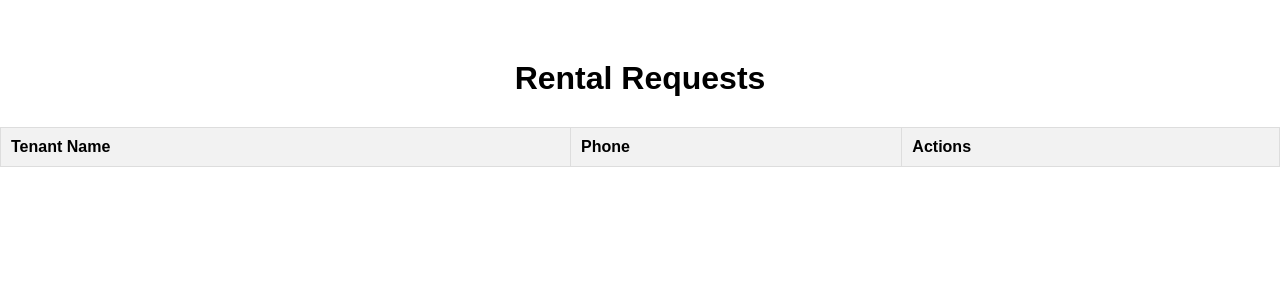
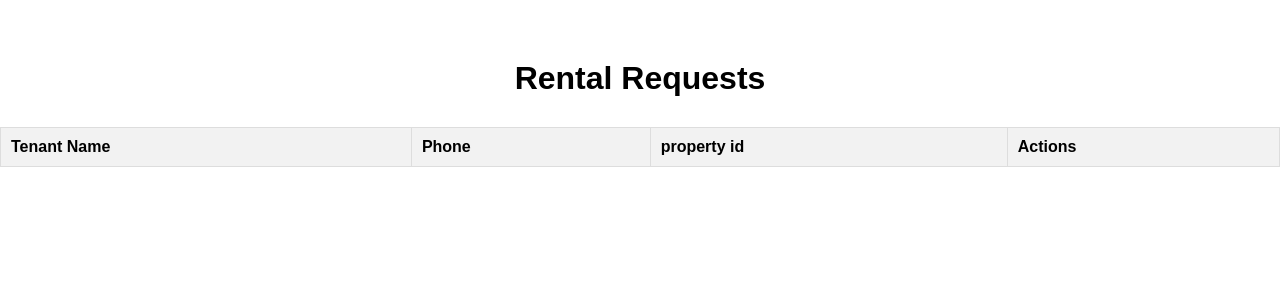
Before and after one commit to noopali/HouseRentalSite, a PHP site: page /landlord.requests.php in a window 1280 px wide. Shown: the part 90-390 px from the top of the page. Run offline with PHP 8.4, Linux system fonts and the light colour scheme; the visitor is signed in with stand-in values (Sample User, id 1); data comes from the database, SQL or seed files in the repository; tables that the repository leaves empty or names only in its code hold one stand-in row (values such as "Sample post"); lists and menus that the app fills with data are empty.

Commit message:
minor correction

```diff
--- /dev/null
+++ b/landlord.operations.php
@@ -0,0 +1,4 @@
+<?php
+
+
+?>
--- a/landlord.requests.php
+++ b/landlord.requests.php
@@ -211,31 +211,26 @@ $crud = new Crud();
         <tr>
           <th>Tenant Name</th>
           <th>Phone</th>
+          <th>property id</th>
           <th>Actions</th>
         </tr>
       </thead>
       <tbody id="rentalTableBody">
         <?php
-        // $table = "property";
-        // $column = "pid,photo,price,location,rooms";
-        // $condition = "=";
-        // $key = "landlord";
-        // $value = $_SESSION["lid"];
-        // $select = $crud->select($table, $column, $condition, $key, $value);//select column from table where key = value
+        $propertyRows = $_SESSION['propetyRows'];
         $table = "booking";
         $lid = $_SESSION['lid'];
-        $selectColumns = ["tenant.tname","tenant.tphone"];
+        $selectColumns = ["tenant.tname","tenant.tphone","booking.property"];
         $joinCondition = "booking.tenant = tenant.tid";
         $condition = "booking.landlord = '{$lid}' and booking.request = '1'";
         $select = $crud->selectJoinCondition($table, "tenant", $joinCondition, $condition, $selectColumns);
 
         if ($select) {
-          // Iterate through all rows fetched from the database
           while ($row = mysqli_fetch_assoc($select)) {
             echo "<tr>";
             echo "<td>" . $row["tname"] . "</td>";
             echo "<td>" . $row["tphone"] . "</td>";
-            echo "</tr>";
+            echo "<td>".$row["property"]."</td>";
           }
         } else {
           echo "<script>alert('No Request Found');</script>";
--- a/landlord.view.php
+++ b/landlord.view.php
@@ -230,7 +230,7 @@ height: 80px;
 <header>
     <a href="#" class="logo"><img src="logo.png" alt=""></a>
     <ul class="navbar">
-      <li><a href="index.php">Home</a></li>
+      <li><a href="landlord.view.php">Home</a></li>
       <li><a href="landlord.requests.php">Rental Requests</a></li>
       <li><a href="landlord.mytenents.php">My Tenants</a></li>
         </ul>
@@ -276,14 +276,14 @@ height: 80px;
       </thead>
       <tbody id="rentalTableBody">
         <?php
-        $tid = $_SESSION["tid"];
         $table = "property";
         $column = "pid,photo,price,location,rooms";
         $condition = "=";
         $key = "landlord";
         $value = $_SESSION["lid"];
         $select = $crud->select($table, $column, $condition, $key, $value);//select column from table where key = value
-
+        $row = mysqli_fetch_assoc($select);
+        $_SESSION['propetyRows'] = $row;
         while ($row = mysqli_fetch_assoc($select)) {
           $imgsource = $row["photo"];
           $price = $row["price"];
--- a/tenant.view.php
+++ b/tenant.view.php
@@ -12,8 +12,6 @@ session_start();
   <link rel="stylesheet" href="style.css">
   <script src="https://ajax.googleapis.com/ajax/libs/jquery/3.5.1/jquery.min.js"></script>
   <script src="jquery.js"></script>
-
-
 </head>
 
 <body>
@@ -209,6 +207,7 @@ session_start();
     .no-button{
       background-color: red;
     }
+
   </style>
   <div class="search-section">
     <h1>Search by Location</h1>
```
